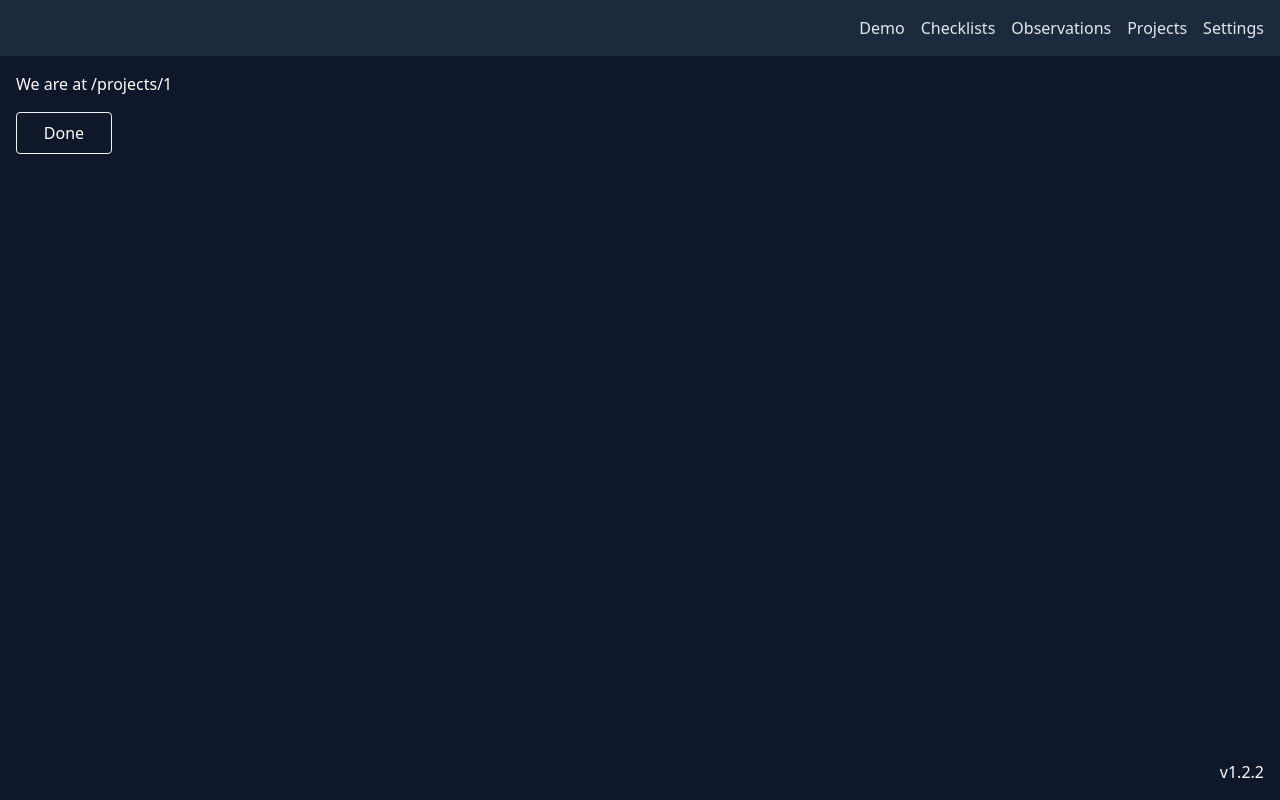
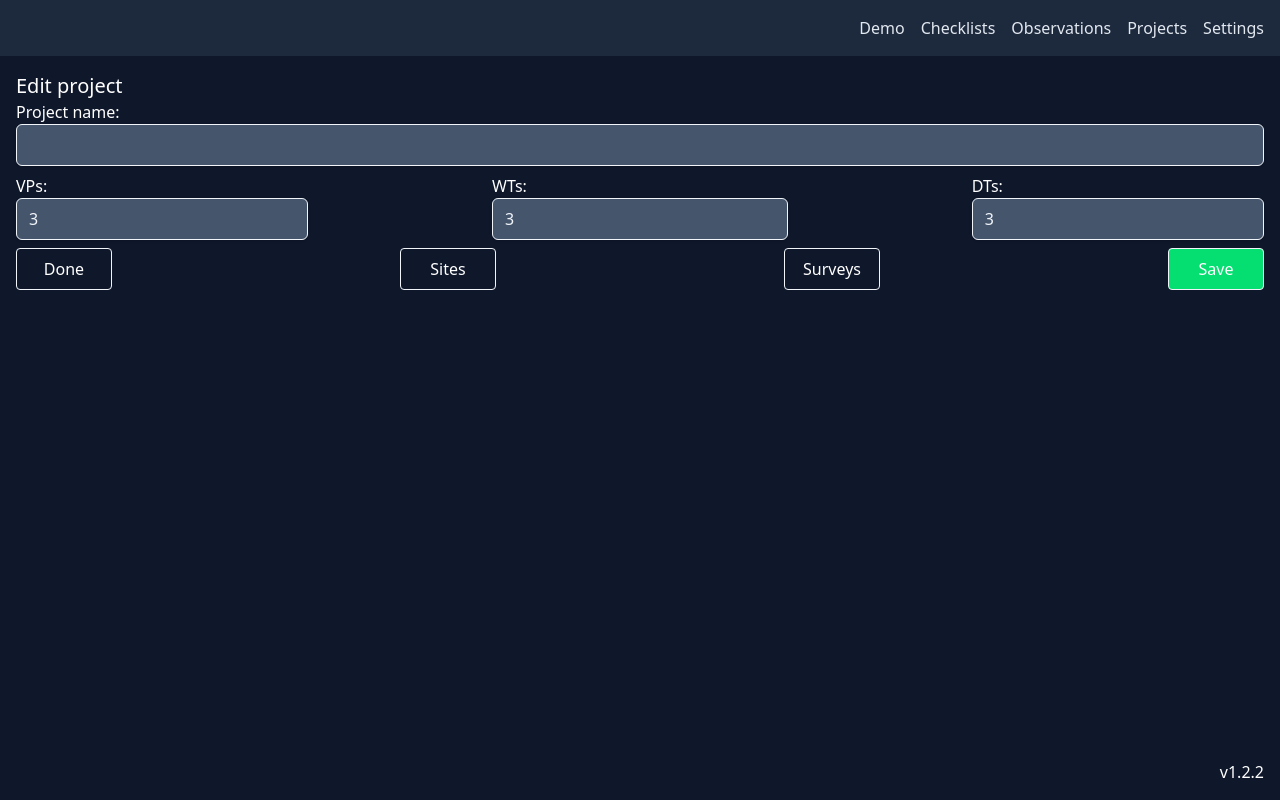
Before and after one commit to ianengelbrecht/pwa-ktt, a SvelteKit app: page /projects/1 in a window 1280 px wide. Built offline with nearby package versions, Linux system fonts and the light colour scheme.

Commit message:
updated projects

```diff
--- a/src/app.css
+++ b/src/app.css
@@ -13,7 +13,7 @@
   }
 
   .btn {
-    @apply p-2 border rounded border-slate-100 cursor-pointer
+    @apply min-w-24 p-2 border rounded border-slate-100 cursor-pointer
   }
 
   .btn:hover {
--- a/src/lib/components/SwipableList.svelte
+++ b/src/lib/components/SwipableList.svelte
@@ -25,7 +25,7 @@
      * * Deletes all items in the list. This function should be called when the user confirms the deletion of all items.
      * * Note that this needs to remove items from the database as well as the local state.
      */
-    deleteAll: () => void,
+    deleteAll?: () => void,
     ItemComponent: Component<{item: T}>,
     sortable?: boolean
   }
@@ -74,7 +74,7 @@
   //we always want to confirm before delete all
   const confirmAndDeleteAll = async () => {
     const confirmed = await openConfirmDialog('Are you sure you want to delete ALL items?');
-    if (confirmed) {
+    if (confirmed && deleteAll) {
       deleteAll();
     }
   }
@@ -140,7 +140,9 @@
   </ul>
   <div class="flex justify-left gap-8">
     <button onclick={() => exportCSV(displayData)} class="mt-4 p-2 bg-green-600 rounded cursor-pointer disabled:bg-transparent disabled:cursor-auto " disabled={!items.length}>Export CSV</button>
+    {#if deleteAll}
     <button onclick={confirmAndDeleteAll} class="mt-4 p-2 rounded border-2 border-gray-200 cursor-pointer disabled:cursor-auto" disabled={!items.length} >Delete all</button>
+    {/if}
   </div>
 {/if}
 
--- a/src/routes/project-surveys/ProjectSurveyCard.svelte
+++ b/src/routes/project-surveys/ProjectSurveyCard.svelte
@@ -4,7 +4,9 @@
   const projectSurvey = item as ProjectSurvey
 </script>
 
-<div>
-  <p>{projectSurvey.surveyName} ({projectSurvey.season})</p>
-  <p class="text-xs">{projectSurvey.startDate} - {projectSurvey.endDate}</p>
-</div>
+<a href={"/project-surveys/" + projectSurvey.surveyID}>
+  <div class="w-full p-4">
+    <p>{projectSurvey.surveyName} ({projectSurvey.season})</p>
+    <p class="text-xs">{projectSurvey.startDate} - {projectSurvey.endDate}</p>
+  </div>
+</a>
--- a/src/routes/project-surveys/new/+page.svelte
+++ b/src/routes/project-surveys/[projectSurveyID]/+page.svelte
@@ -1,13 +1,11 @@
 <script lang="ts">
   import { error } from '@sveltejs/kit';
   import { page } from "$app/state";
-  import { goto } from "$app/navigation";
   import { toast } from '@zerodevx/svelte-toast'
   import ProjectSurveyForm from "../ProjectSurveyForm.svelte";
   import type { Project, ProjectSurvey } from "$lib/types/types";
   import { projectCollection, projectSurveyCollection } from "$lib/db/dexie";
   import nanoid from "$lib/utils/nanoid";
-
 
   // make sure we can only get here if we have a projectID
   const projectID = page.url.searchParams.get("projectID");
@@ -27,6 +25,9 @@
     project = dbProject;
   });
 
+  // new or edit
+  const edit = page.params.projectSurveyID != 'new'
+
   let projectSurvey: ProjectSurvey = $state({
     surveyID: null,
     projectID: null,
@@ -36,6 +37,18 @@
     endDate: null
   });
 
+  if (edit) {
+    projectSurveyCollection
+      .get(page.params.projectSurveyID)
+      .then(dbProjectSurvey => {
+        if (!dbProjectSurvey) {
+          error(404, 'Uh oh! There is no project survey with ID ' + page.params.projectSurveyID + '. Something is wrong!');
+        }
+        projectSurvey = dbProjectSurvey;
+      });
+  }
+
+  // yay! now we can keep all this logic in the UI component!
   const validateProjectSurvey = () => {
     const missingFields = []
     if (!projectSurvey.surveyName) {
@@ -70,18 +83,27 @@
       return
     }
 
-    if (!projectSurvey.surveyID) {
+
+    if (!edit) {
       projectSurvey.surveyID = nanoid(10);
-    }
-
-    if (!projectSurvey.projectID) {
       projectSurvey.projectID = projectID;
     }
 
     try {
-      await projectSurveyCollection.add($state.snapshot(projectSurvey));
+      await projectSurveyCollection.put($state.snapshot(projectSurvey));
       toast.push('record saved')
+    }
+    catch (err) {
+      if (err instanceof Error) {
+        console.log(err)
+        alert('Error saving record: ' + err.message);
+      }
+    }
 
+    if (edit) {
+      window.history.back()
+    }
+    else {
       //clear the record
       projectSurvey.surveyID = null;
       projectSurvey.surveyName = null;
@@ -89,12 +111,7 @@
       projectSurvey.startDate = null;
       projectSurvey.endDate = null;
     }
-    catch (err) {
-      if (err instanceof Error) {
-        console.log(err)
-        alert('Error saving record: ' + err.message);
-      }
-    }
+
   };
 
 </script>
@@ -104,6 +121,6 @@
   <ProjectSurveyForm bind:projectSurvey />
   <div class="flex justify-between">
     <button class="w-24 btn " onclick={() => window.history.back()}>Done</button>
-    <button class=" btn btn-primary"  onclick={handleSaveClick} >Save and new</button>
+    <button class=" btn btn-primary"  onclick={handleSaveClick} >Save{ edit ? 'and new' : ''}</button>
   </div>
 </main>
--- a/src/routes/projects/+page.svelte
+++ b/src/routes/projects/+page.svelte
@@ -20,19 +20,14 @@
     }
   };
 
-  const handleDeleteAll = async () => {
-    alert("Cannot delete all projects. Please delete individually, and proceed with caution!");
-  };
-
 </script>
 
 <main class="p-4">
-
+  <h1 class="text-lg font-bold">Projects</h1>
   <SwipableList
     items={projects}
     deleteItem={handleDelete}
     ItemComponent={ProjectCard}
-    deleteAll={handleDeleteAll}
     sortable={true}
   />
 </main>
--- /dev/null
+++ b/src/routes/projects/ProjectForm.svelte
@@ -0,0 +1,30 @@
+<script lang="ts">
+  import type { Project } from "$lib/types/types";
+  let { project = $bindable() }: { project: Project } = $props()
+
+</script>
+
+<form class="flex flex-col gap-2">
+  <label>
+    Project name:
+    <input type="text" class="w-full input-base" bind:value={project.projectName} />
+  </label>
+  <!-- We only autogenerate the project sites for new projects -->
+  {#if !project.projectID}
+    <div class="flex justify-between">
+      <label>
+        VPs:
+        <input type="number" class="w-full input-base" min="0" bind:value={project.vpCount}>
+      </label>
+      <label>
+        WTs:
+        <input type="number" class="w-full input-base" min="0" bind:value={project.wtCount}>
+      </label>
+      <label>
+        DTs:
+        <input type="number" class="w-full input-base" min="0" bind:value={project.dtCount}>
+      </label>
+    </div>
+  {/if}
+
+</form>
--- /dev/null
+++ b/src/routes/projects/[projectID]/+page.svelte
@@ -0,0 +1,154 @@
+<script lang="ts">
+  import { error } from "@sveltejs/kit";
+  import { onMount } from "svelte";
+  import { page } from "$app/state";
+  import { goto } from "$app/navigation";
+  import { toast } from '@zerodevx/svelte-toast'
+  import nanoid from "$lib/utils/nanoid";
+  import ProjectForm from '../ProjectForm.svelte';
+  import type { Project } from "$lib/types/types";
+  import { projectCollection, projectSiteCollection, settingsCollection } from "$lib/db/dexie";
+
+  // make sure we can only get here if we have a projectID
+  const projectID = page.params.projectID;
+  if (!projectID) {
+    error(403, {
+      message: "Oops, you got here with no projectID! That should not have happened..."
+    });
+  }
+
+  let project: Project = $state({
+    projectID: null,
+    projectName: null,
+    vpCount: 3,
+    wtCount: 3,
+    dtCount: 3,
+    createdBy: null,
+    createdDate: new Date().toISOString()
+  })
+
+  const edit = page.params.projectID != 'new'
+
+  if (!edit) {
+    projectCollection
+    .get('projectID')
+    .then(dbProject => {
+      if (!dbProject) {
+        error(404, 'Uh oh! There is no project with ID ' + projectID + '. Something is wrong!');
+      }
+      project = dbProject;
+    });
+  }
+
+  onMount(async () => {
+    if (!edit) {
+      const settingsFromDB = await settingsCollection.toArray();
+      if (settingsFromDB.length > 0) {
+        project.createdBy = settingsFromDB[0].user!.userID;
+      }
+    }
+  });
+
+  const projectValidations = () => {
+    if (!project.projectName || !project.projectName.trim()) {
+      alert('Project name is required')
+      return false
+    }
+
+    return true
+  }
+
+  const handleSaveClick = async () => {
+    if (!projectValidations()) {
+      return
+    }
+
+    if (!edit) {
+      project.projectID = nanoid(10);
+    }
+
+    try {
+      await projectCollection.put($state.snapshot(project));
+
+    }
+    catch (err) {
+      if (err instanceof Error) {
+        alert("Error saving project: " + err.message);
+        return;
+      }
+    }
+
+    if (!edit) {
+      try {
+        //add the project sites
+        for (let i = 0; i < project.vpCount; i++) {
+          await projectSiteCollection.add({
+            projectSiteID: nanoid(10),
+            projectID: project.projectID!,
+            siteCode: `VP${i + 1}`,
+            verbatimLocation: null,
+            siteLocation: null,
+            thresholdDistance: null
+          });
+        }
+
+        for (let i = 0; i < project.wtCount; i++) {
+          await projectSiteCollection.add({
+            projectSiteID: nanoid(10),
+            projectID: project.projectID!,
+            siteCode: `WT${i + 1}`,
+            verbatimLocation: null,
+            siteLocation: null,
+            thresholdDistance: null
+          });
+        }
+
+        for (let i = 0; i < project.dtCount; i++) {
+          await projectSiteCollection.add({
+            projectSiteID: nanoid(10),
+            projectID: project.projectID!,
+            siteCode: `DT${i + 1}`,
+            verbatimLocation: null,
+            siteLocation: null,
+            thresholdDistance: null
+          });
+        }
+
+        await projectSiteCollection.add({
+          projectSiteID: nanoid(10),
+          projectID: project.projectID!,
+          siteCode: `incidental`,
+          verbatimLocation: null,
+          siteLocation: null,
+          thresholdDistance: null
+        });
+
+      }
+      catch (err) {
+        if (err instanceof Error) {
+          alert("Error saving project sites: " + err.message);
+        }
+        else {
+          alert('Unknown error saving project sites')
+        }
+      }
+    }
+
+    toast.push('Project saved')
+    goto(`/projects/${project.projectID}`)
+  };
+
+</script>
+
+<div class="p-4">
+  <h2 class="text-xl">{edit? 'Edit' : 'New'} project</h2>
+  <ProjectForm bind:project />
+  <div class="flex justify-between mt-2">
+    <button class="btn" onclick={() => window.history.back()}>{edit? 'Done' : 'Cancel'}</button>
+    {#if edit}
+      <button class="btn" onclick={() => goto('/project-sites?projectID=' + projectID)}>Sites</button>
+      <button class="btn" onclick={() => goto('/project-surveys?projectID=' + projectID)}>Surveys</button>
+    {/if}
+    <button class="btn btn-primary" onclick={handleSaveClick}>Save</button>
+  </div>
+</div>
--- a/src/routes/projects/[slug]/+page.svelte
+++ /dev/null
@@ -1,12 +0,0 @@
-<script lang="ts">
-  import { page } from "$app/state";
-  const projectID = page.url.pathname.split("/").pop();
-
-</script>
-
-<main class="p-4 flex flex-col gap-4">
-
-  <p>We are at {page.url.pathname}</p>
-
-  <button class="btn w-24" onclick={() => window.history.back()}>Done</button>
-</main>
```
Also changed, not shown: src/routes/projects/new/+page.svelte (deleted, +0 -123 lines).
